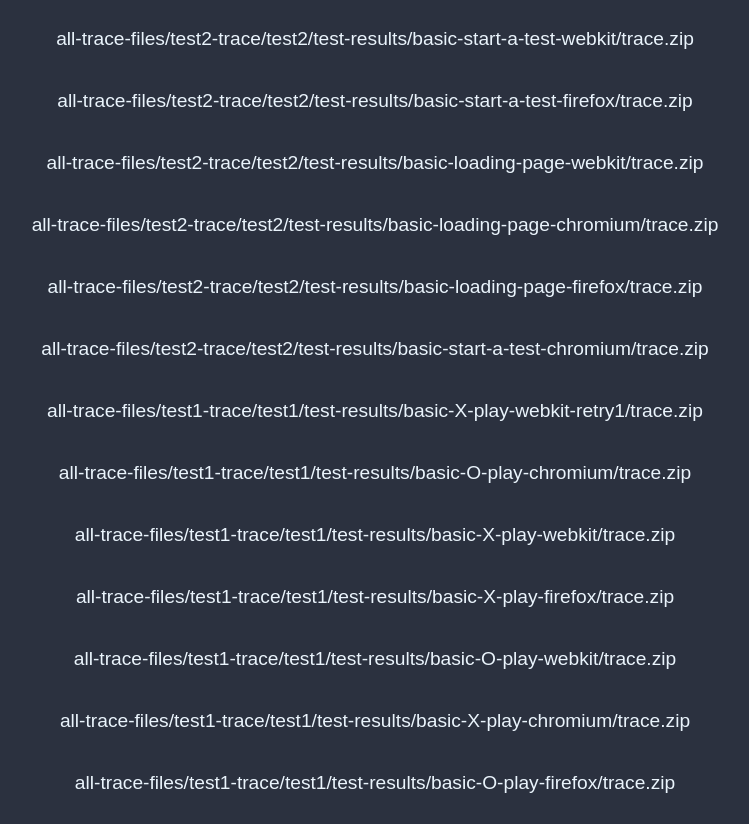
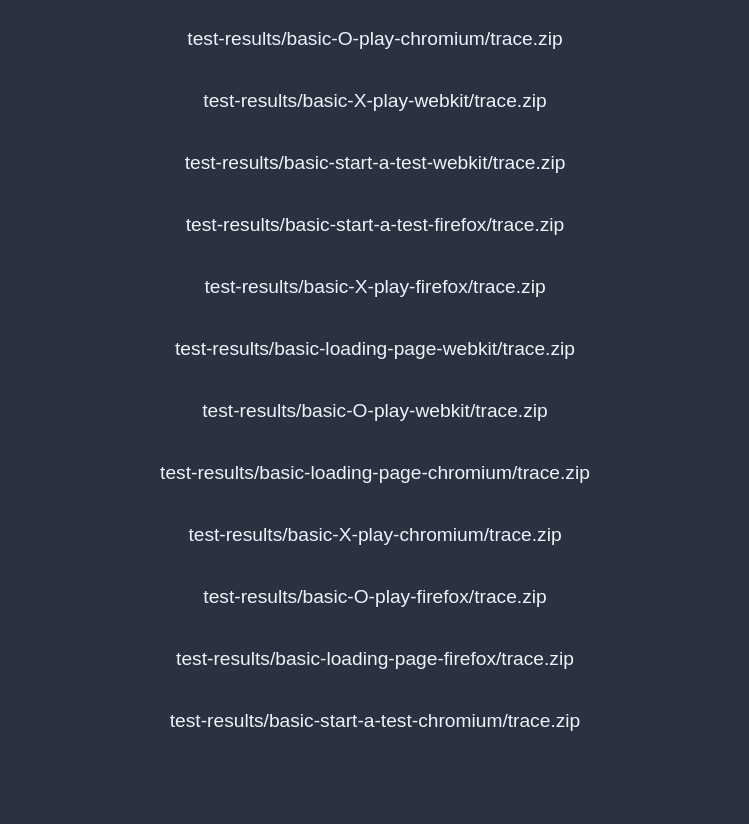
Before and after one commit to Yuankai619/LLM-Generated-web-and-Playwright-E2E-Testing, a plain HTML site: page index.html in a window 1280 px wide. Shown: the part 90-914 px from the top of the page, without its empty margins (265-1014 px from the left). After the commit the page ends 852 px from the top, so only its background shows below. Drawn offline with Linux system fonts and the light colour scheme.

Commit message:
deploy: 945673c2c8f1469d6e8e2ff7452453b454c66ea5

```diff
--- a/index.html
+++ b/index.html
@@ -28,17 +28,16 @@ a:hover {
     box-shadow: 0px 4px 10px rgba(0, 0, 0, 0.3);
 }
 </style></head><body><h1>Playwright Traces</h1><ul>
-<li><a href='https://trace.playwright.dev/?trace=https://Yuankai619.github.io/LLM-Driven-Code-and-Test-Script-Generation/all-trace-files/test2-trace/test2/test-results/basic-start-a-test-webkit/trace.zip'>all-trace-files/test2-trace/test2/test-results/basic-start-a-test-webkit/trace.zip</a></li>
-<li><a href='https://trace.playwright.dev/?trace=https://Yuankai619.github.io/LLM-Driven-Code-and-Test-Script-Generation/all-trace-files/test2-trace/test2/test-results/basic-start-a-test-firefox/trace.zip'>all-trace-files/test2-trace/test2/test-results/basic-start-a-test-firefox/trace.zip</a></li>
-<li><a href='https://trace.playwright.dev/?trace=https://Yuankai619.github.io/LLM-Driven-Code-and-Test-Script-Generation/all-trace-files/test2-trace/test2/test-results/basic-loading-page-webkit/trace.zip'>all-trace-files/test2-trace/test2/test-results/basic-loading-page-webkit/trace.zip</a></li>
-<li><a href='https://trace.playwright.dev/?trace=https://Yuankai619.github.io/LLM-Driven-Code-and-Test-Script-Generation/all-trace-files/test2-trace/test2/test-results/basic-loading-page-chromium/trace.zip'>all-trace-files/test2-trace/test2/test-results/basic-loading-page-chromium/trace.zip</a></li>
-<li><a href='https://trace.playwright.dev/?trace=https://Yuankai619.github.io/LLM-Driven-Code-and-Test-Script-Generation/all-trace-files/test2-trace/test2/test-results/basic-loading-page-firefox/trace.zip'>all-trace-files/test2-trace/test2/test-results/basic-loading-page-firefox/trace.zip</a></li>
-<li><a href='https://trace.playwright.dev/?trace=https://Yuankai619.github.io/LLM-Driven-Code-and-Test-Script-Generation/all-trace-files/test2-trace/test2/test-results/basic-start-a-test-chromium/trace.zip'>all-trace-files/test2-trace/test2/test-results/basic-start-a-test-chromium/trace.zip</a></li>
-<li><a href='https://trace.playwright.dev/?trace=https://Yuankai619.github.io/LLM-Driven-Code-and-Test-Script-Generation/all-trace-files/test1-trace/test1/test-results/basic-X-play-webkit-retry1/trace.zip'>all-trace-files/test1-trace/test1/test-results/basic-X-play-webkit-retry1/trace.zip</a></li>
-<li><a href='https://trace.playwright.dev/?trace=https://Yuankai619.github.io/LLM-Driven-Code-and-Test-Script-Generation/all-trace-files/test1-trace/test1/test-results/basic-O-play-chromium/trace.zip'>all-trace-files/test1-trace/test1/test-results/basic-O-play-chromium/trace.zip</a></li>
-<li><a href='https://trace.playwright.dev/?trace=https://Yuankai619.github.io/LLM-Driven-Code-and-Test-Script-Generation/all-trace-files/test1-trace/test1/test-results/basic-X-play-webkit/trace.zip'>all-trace-files/test1-trace/test1/test-results/basic-X-play-webkit/trace.zip</a></li>
-<li><a href='https://trace.playwright.dev/?trace=https://Yuankai619.github.io/LLM-Driven-Code-and-Test-Script-Generation/all-trace-files/test1-trace/test1/test-results/basic-X-play-firefox/trace.zip'>all-trace-files/test1-trace/test1/test-results/basic-X-play-firefox/trace.zip</a></li>
-<li><a href='https://trace.playwright.dev/?trace=https://Yuankai619.github.io/LLM-Driven-Code-and-Test-Script-Generation/all-trace-files/test1-trace/test1/test-results/basic-O-play-webkit/trace.zip'>all-trace-files/test1-trace/test1/test-results/basic-O-play-webkit/trace.zip</a></li>
-<li><a href='https://trace.playwright.dev/?trace=https://Yuankai619.github.io/LLM-Driven-Code-and-Test-Script-Generation/all-trace-files/test1-trace/test1/test-results/basic-X-play-chromium/trace.zip'>all-trace-files/test1-trace/test1/test-results/basic-X-play-chromium/trace.zip</a></li>
-<li><a href='https://trace.playwright.dev/?trace=https://Yuankai619.github.io/LLM-Driven-Code-and-Test-Script-Generation/all-trace-files/test1-trace/test1/test-results/basic-O-play-firefox/trace.zip'>all-trace-files/test1-trace/test1/test-results/basic-O-play-firefox/trace.zip</a></li>
+<li><a href='https://trace.playwright.dev/?trace=https://Yuankai619.github.io/LLM-Driven-Code-and-Test-Script-Generation/test-results/basic-O-play-chromium/trace.zip'>test-results/basic-O-play-chromium/trace.zip</a></li>
+<li><a href='https://trace.playwright.dev/?trace=https://Yuankai619.github.io/LLM-Driven-Code-and-Test-Script-Generation/test-results/basic-X-play-webkit/trace.zip'>test-results/basic-X-play-webkit/trace.zip</a></li>
+<li><a href='https://trace.playwright.dev/?trace=https://Yuankai619.github.io/LLM-Driven-Code-and-Test-Script-Generation/test-results/basic-start-a-test-webkit/trace.zip'>test-results/basic-start-a-test-webkit/trace.zip</a></li>
+<li><a href='https://trace.playwright.dev/?trace=https://Yuankai619.github.io/LLM-Driven-Code-and-Test-Script-Generation/test-results/basic-start-a-test-firefox/trace.zip'>test-results/basic-start-a-test-firefox/trace.zip</a></li>
+<li><a href='https://trace.playwright.dev/?trace=https://Yuankai619.github.io/LLM-Driven-Code-and-Test-Script-Generation/test-results/basic-X-play-firefox/trace.zip'>test-results/basic-X-play-firefox/trace.zip</a></li>
+<li><a href='https://trace.playwright.dev/?trace=https://Yuankai619.github.io/LLM-Driven-Code-and-Test-Script-Generation/test-results/basic-loading-page-webkit/trace.zip'>test-results/basic-loading-page-webkit/trace.zip</a></li>
+<li><a href='https://trace.playwright.dev/?trace=https://Yuankai619.github.io/LLM-Driven-Code-and-Test-Script-Generation/test-results/basic-O-play-webkit/trace.zip'>test-results/basic-O-play-webkit/trace.zip</a></li>
+<li><a href='https://trace.playwright.dev/?trace=https://Yuankai619.github.io/LLM-Driven-Code-and-Test-Script-Generation/test-results/basic-loading-page-chromium/trace.zip'>test-results/basic-loading-page-chromium/trace.zip</a></li>
+<li><a href='https://trace.playwright.dev/?trace=https://Yuankai619.github.io/LLM-Driven-Code-and-Test-Script-Generation/test-results/basic-X-play-chromium/trace.zip'>test-results/basic-X-play-chromium/trace.zip</a></li>
+<li><a href='https://trace.playwright.dev/?trace=https://Yuankai619.github.io/LLM-Driven-Code-and-Test-Script-Generation/test-results/basic-O-play-firefox/trace.zip'>test-results/basic-O-play-firefox/trace.zip</a></li>
+<li><a href='https://trace.playwright.dev/?trace=https://Yuankai619.github.io/LLM-Driven-Code-and-Test-Script-Generation/test-results/basic-loading-page-firefox/trace.zip'>test-results/basic-loading-page-firefox/trace.zip</a></li>
+<li><a href='https://trace.playwright.dev/?trace=https://Yuankai619.github.io/LLM-Driven-Code-and-Test-Script-Generation/test-results/basic-start-a-test-chromium/trace.zip'>test-results/basic-start-a-test-chromium/trace.zip</a></li>
 </ul></body></html>
```
Also changed, not shown: 12 other files.
